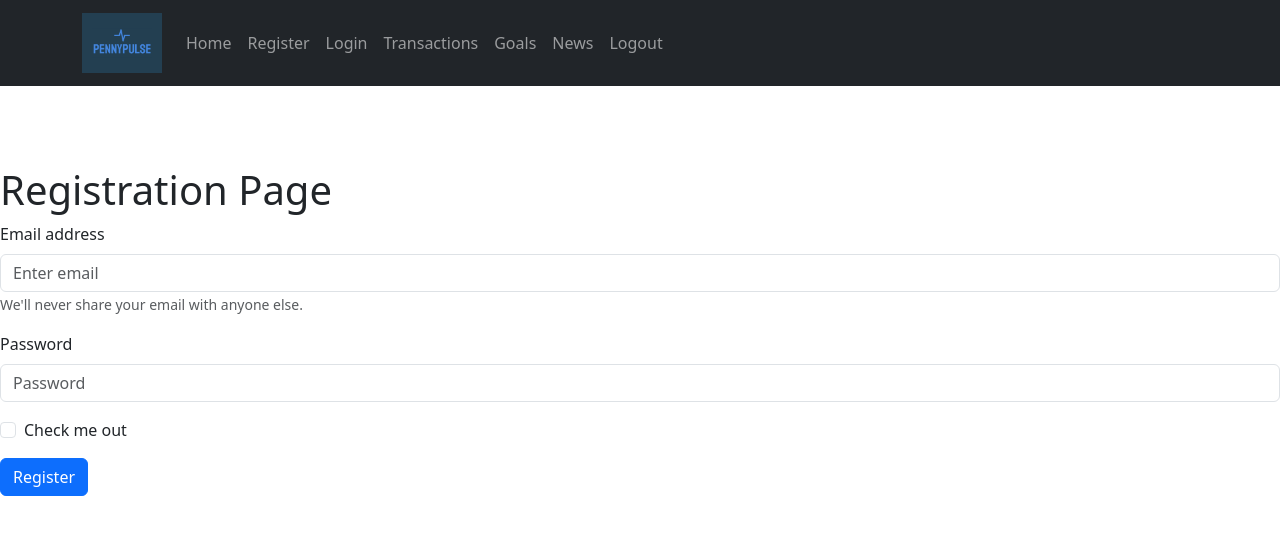
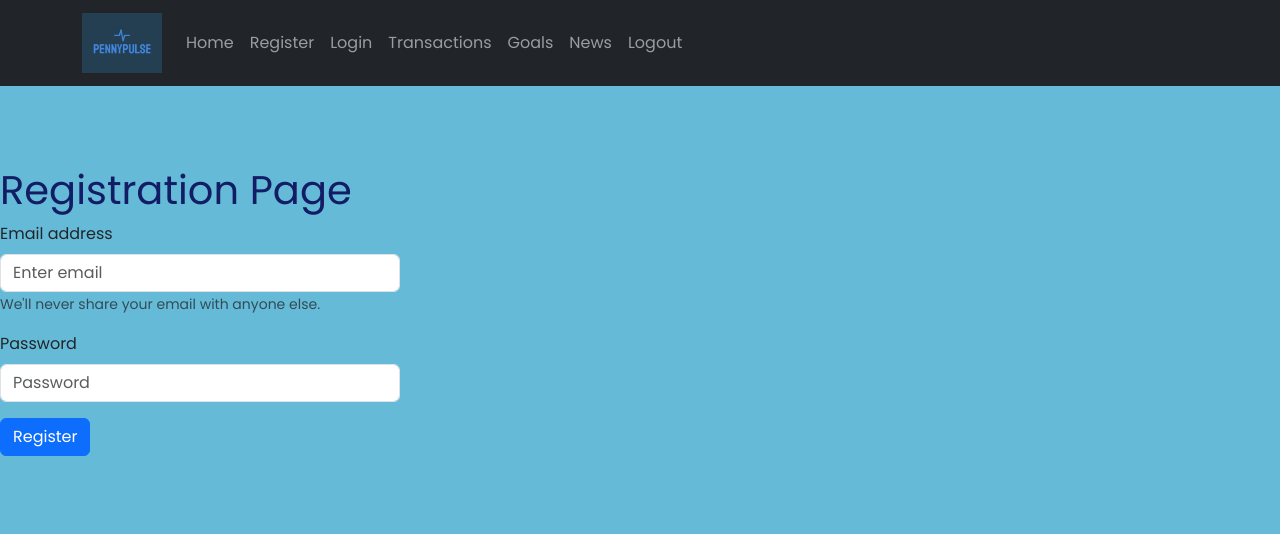
Before and after one commit to jacobshoemaker/penny-pulse, a React (Vite) app in the folder Front-End/: page /register in a window 1280 px wide. Shown: the top 534 px of the page. Built offline with nearby package versions, Linux system fonts and the light colour scheme.

Commit message:
Added weather widget on home page fetching weather api data. Also, added some styling.

```diff
--- a/Front-End/index.html
+++ b/Front-End/index.html
@@ -2,7 +2,6 @@
 <html lang="en">
   <head>
     <meta charset="UTF-8" />
-    <link rel="icon" type="image/svg+xml" href="/vite.svg" />
     <meta name="viewport" content="width=device-width, initial-scale=1.0" />
     <title>PennyPulse</title>
   </head>
--- a/Front-End/src/components/LoginForm.jsx
+++ b/Front-End/src/components/LoginForm.jsx
@@ -22,7 +22,7 @@ function LoginForm() {
       });
 
 
-
+      window.alert('Login successful!');
       console.log('Login successful');
       console.log(response.data);
 
@@ -30,6 +30,7 @@ function LoginForm() {
       localStorage.setItem('token', token);
 
       } catch (err) {
+        window.alert('An error occurred during login. Please try again.');
         console.error(err);
         setError('An error occurred during login.')
       }
@@ -40,7 +41,7 @@ function LoginForm() {
     <Form onSubmit={loginUser}>
       <Form.Group className="mb-3" controlId="formBasicEmail">
         <Form.Label>Email address</Form.Label>
-        <Form.Control type="email" placeholder="Enter email" value={email} onChange={(e) => setEmail(e.target.value)}/>
+        <Form.Control type="email" placeholder="Enter email" value={email} onChange={(e) => setEmail(e.target.value)} className="input-width" />
         <Form.Text className="text-muted">
           We'll never share your email with anyone else.
         </Form.Text>
@@ -48,10 +49,7 @@ function LoginForm() {
 
       <Form.Group className="mb-3" controlId="formBasicPassword">
         <Form.Label>Password</Form.Label>
-        <Form.Control type="password" placeholder="Password" value={password} onChange={(e) => setPassword(e.target.value)}/>
-      </Form.Group>
-      <Form.Group className="mb-3" controlId="formBasicCheckbox">
-        <Form.Check type="checkbox" label="Check me out" />
+        <Form.Control type="password" placeholder="Password" value={password} onChange={(e) => setPassword(e.target.value)} className="input-width" />
       </Form.Group>
       <Button variant="primary" type="submit">
         Login
--- a/Front-End/src/components/RegistrationForm.jsx
+++ b/Front-End/src/components/RegistrationForm.jsx
@@ -25,21 +25,25 @@ function RegistrationForm() {
       });
 
       setSuccessMessage('Registration successful');
-      console.log(successMessage)
+      window.alert('Registration successful!');
+      console.log(successMessage);
       console.log(response.data);
     } catch (err) {
       console.error(err);
-      setError('An error occurred during registration.')
+      if (err.response && err.response.data && err.response.data.error === 'Email already in use') {
+        window.alert('This email is already in use. Please try another one.');
+      } else {
+        window.alert('An error occurred during registration. Please try again.');
+      }
     }
   };
-
 
 
   return (
     <Form onSubmit={signUpUser}>
       <Form.Group className="mb-3" controlId="formBasicEmail">
         <Form.Label>Email address</Form.Label>
-        <Form.Control type="email" placeholder="Enter email" value= {email} onChange={(e) => setEmail(e.target.value)} />
+        <Form.Control type="email" placeholder="Enter email" value= {email} onChange={(e) => setEmail(e.target.value)} className="input-width" />
         <Form.Text className="text-muted">
           We'll never share your email with anyone else.
         </Form.Text>
@@ -47,10 +51,7 @@ function RegistrationForm() {
 
       <Form.Group className="mb-3" controlId="formBasicPassword">
         <Form.Label>Password</Form.Label>
-        <Form.Control type="password" placeholder="Password" value={password} onChange={(e) => setPassword(e.target.value)}/>
-      </Form.Group>
-      <Form.Group className="mb-3" controlId="formBasicCheckbox">
-        <Form.Check type="checkbox" label="Check me out" />
+        <Form.Control type="password" placeholder="Password" value={password} onChange={(e) => setPassword(e.target.value)} className="input-width" />
       </Form.Group>
       <Button variant="primary" type="submit">
         Register
--- /dev/null
+++ b/Front-End/src/components/Weather.jsx
@@ -0,0 +1,46 @@
+import React, { useEffect, useState } from 'react';
+import axios from 'axios';
+import { Card } from 'react-bootstrap';
+
+const Weather = () => {
+  const [weather, setWeather] = useState(null);
+  const [error, setError] = useState(null);
+
+  useEffect(() => {
+    const fetchWeather = async () => {
+      try {
+        // Fetch weather data from Open-Meteo API
+        const weatherResponse = await axios.get('https://api.open-meteo.com/v1/forecast?latitude=41.8781&longitude=-87.6298&current_weather=true');
+        setWeather(weatherResponse.data.current_weather);
+      } catch (err) {
+        setError('Failed to fetch weather data.');
+        console.error(err);
+      }
+    };
+
+    fetchWeather();
+  }, []);
+
+  if (error) {
+    return <div>Error: {error}</div>;
+  }
+
+  if (!weather) {
+    return <div>Loading...</div>;
+  }
+
+  return (
+    <Card style={{ width: '18rem', margin: '10px' }}>
+      <Card.Body>
+        <Card.Title>Current Weather</Card.Title>
+        <Card.Text>
+          <strong>Temperature:</strong> {weather.temperature}°C<br />
+          <strong>Weather:</strong> {weather.weathercode}<br />
+          <strong>Wind Speed:</strong> {weather.windspeed} km/h
+        </Card.Text>
+      </Card.Body>
+    </Card>
+  );
+};
+
+export default Weather;
--- a/Front-End/src/pages/HomePage.jsx
+++ b/Front-End/src/pages/HomePage.jsx
@@ -1,11 +1,13 @@
 import './pages.css';
 import HomeNav from '../components/HomeNav';
+import Weather from '../components/Weather';
 
 const HomePage = () => {
     return (
         <>
         <div className="main-content">
-            <h1>Home Page</h1>
+            <h1>PennyPulse</h1>
+            <Weather />
             <HomeNav />
         </div>
         </>
--- a/Front-End/src/pages/pages.css
+++ b/Front-End/src/pages/pages.css
@@ -1,3 +1,20 @@
+@import url('https://fonts.googleapis.com/css2?family=Poppins:wght@400;700&display=swap');
+
 .main-content {
     padding-top: 80px;
 }
+
+body {
+    background-color: #65bbd7;
+    font-family: 'Poppins', sans-serif;
+}
+
+h1, h2, h3, h4, h5, h6 {
+    font-family: 'Poppins', sans-serif;
+    color: #131d65
+}
+
+.input-width {
+    max-width: 400px;
+    width: 100%;
+}
```
